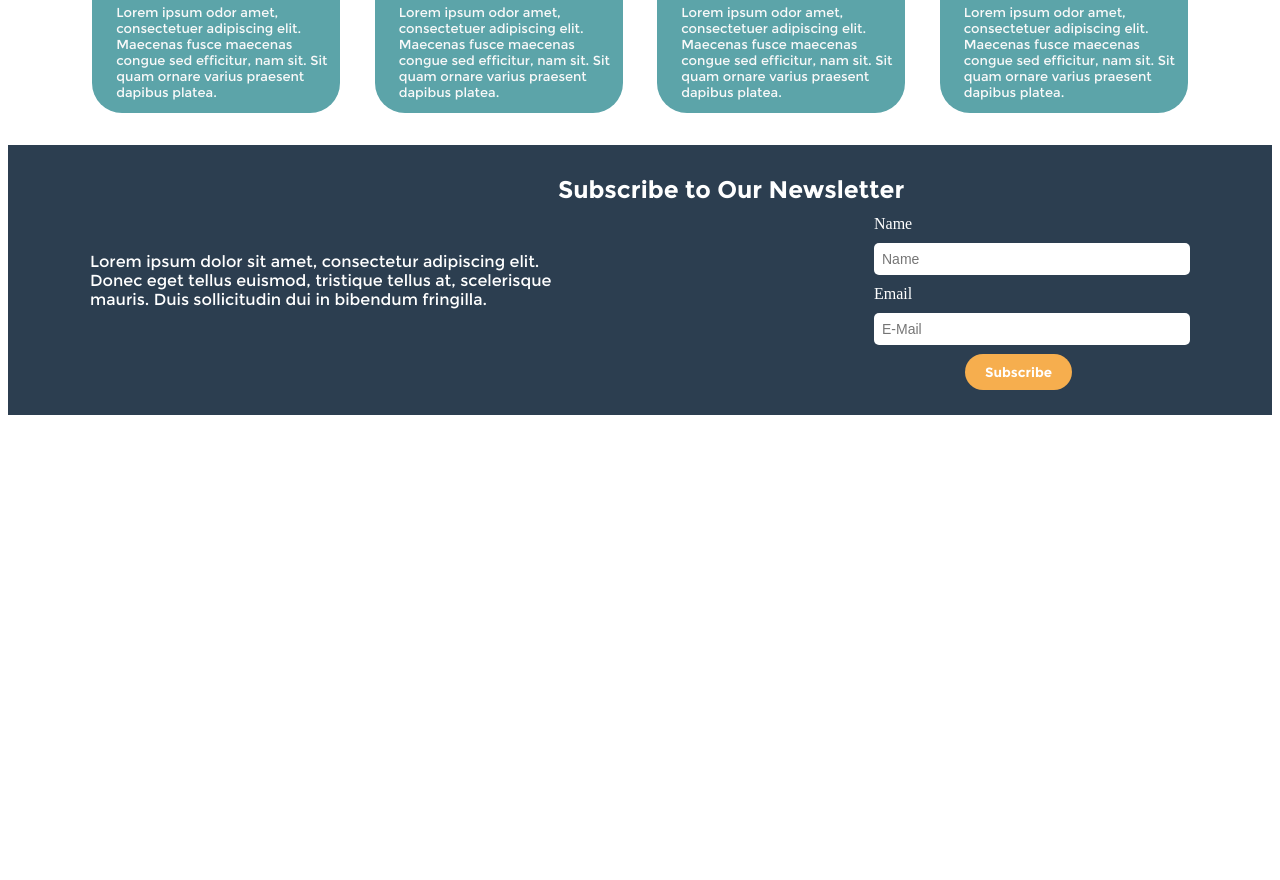
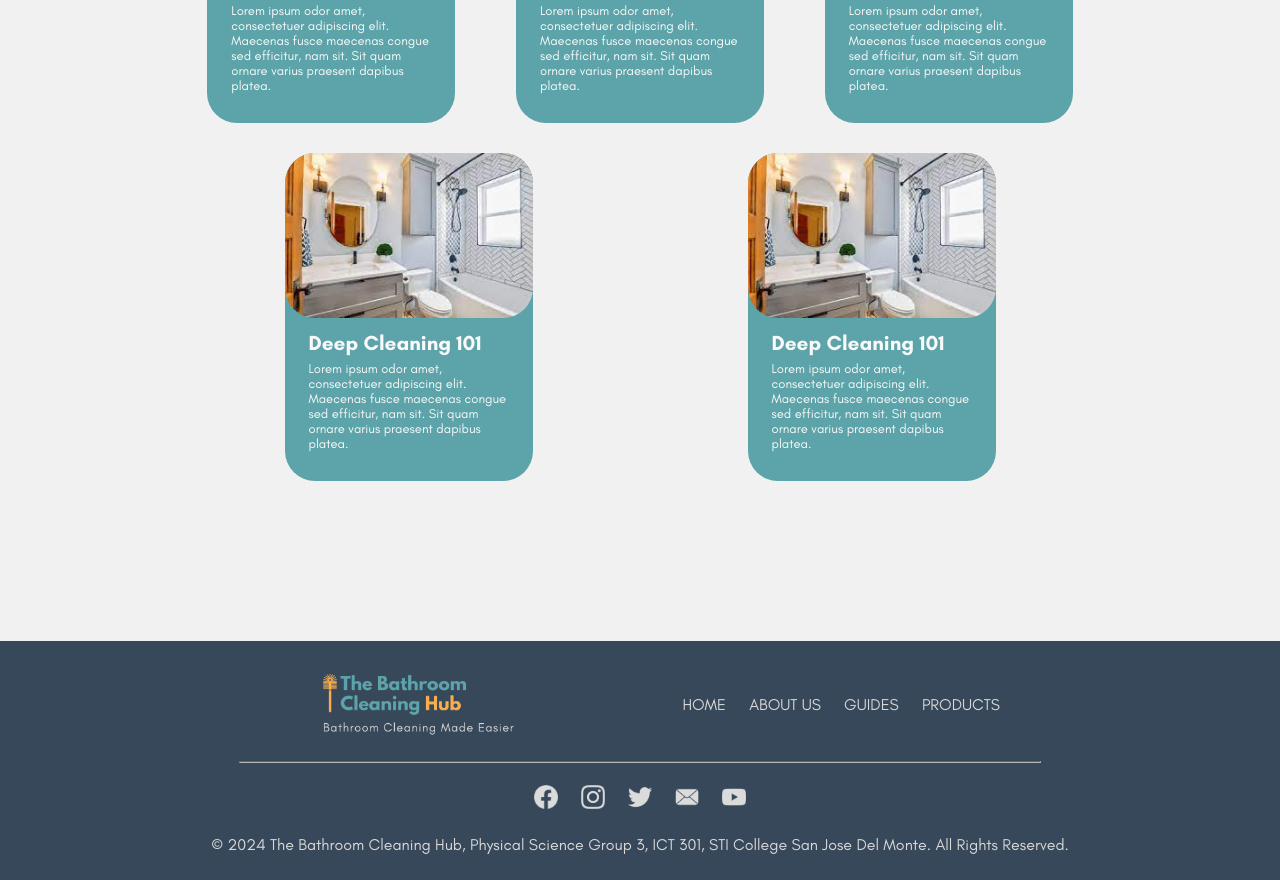
Before and after one commit to hireaki/BathroomCleaningHub-Website, a plain HTML site: page guides.html in a window 1280 px wide. Shown: the part 789-1669 px from the top of the page. Before the commit the page ends 1212 px from the top, so only its background shows below. Drawn offline with Linux system fonts and the light colour scheme.

Commit message:
index + about + guide

```diff
--- a/guides.html
+++ b/guides.html
@@ -2,8 +2,8 @@
     <html lang="en">
     <head>
         <meta charset="UTF-8">
-        <title></title>
-        <link rel="stylesheet" href="guides.css">
+        <title>GUIDES</title>
+        <link rel="stylesheet" href="styleGuides.css">
         <link rel="stylesheet" href="https://fonts.googleapis.com/css2?family=Montserrat:wght@700&display=swap">
     </head>
     <body>
@@ -11,14 +11,14 @@
         <!--NAV -->
         <nav id="desktop-nav">
 
-            <a class= "logo" href="#home"><img class= "logo"src="images/logo.png"></a>
+            <a class= "logo" href="index.html"><img class= "logo"src="images/logo.png"></a>
 
             <div>
                 <ul class="nav-links">
                 <li><a href="index.html">HOME</a></li>
                 <li><a href="about.html">ABOUT US</a></li>
                 <li><a href="guides.html">GUIDES</a></li>
-                <li><a href="#products">PRODUCTS</a></li>
+                <li><a href="products.html">PRODUCTS</a></li>
                 </ul>
             </div>
         </nav>
@@ -75,20 +75,35 @@
             </section>
         </main>
     <!--Guides-->
-    <footer>
-    <div class="newsletter">
-        <div class="newsletter-text">
-            <h2>Subscribe to Our Newsletter</h2>
-            <p>Lorem ipsum dolor sit amet, consectetur adipiscing elit. Donec eget tellus euismod, tristique tellus at, scelerisque mauris. Duis sollicitudin dui in bibendum fringilla.</p>
+     <!--FOOTER-->
+     <div class="footer">
+        <div>
+            <table class = "upper">
+                <tr>
+                    <td> <img class="fourImgLogo" src="images/logofooter.png"></td>
+                    <td> <img class="fourImg" src="images/iconblank.png"></td>
+                    <td> <img class="fourImg" src="images/iconblank.png"></td>
+                    <td><a class="navfooter" href="index.html">HOME</a></td>
+                    <td><a class="navfooter" href="about.html">ABOUT US</a></td>
+                    <td><a class="navfooter" href="guides.html">GUIDES</a></td>
+                    <td><a class="navfooter" href="products.html">PRODUCTS</a></td>
+                </tr>
+            </table>
         </div>
-        <form class="newsletter-form" action="index.html">
-            <label class="Name">Name</label>
-            <input type="text" name="name" placeholder="Name">
-            <label class="Email">Email</label>
-            <input type="email" name="email" placeholder="E-Mail">
-            <button type="submit">Subscribe</button>
-        </form>
+        <hr>
+        <div class="icons"></div>
+            <table>
+                <tr>
+                    <td> <a href="https://www.facebook.com/"><img class="fourImg" src="images/iconFb.png"></a></td>
+                    <td> <a href="https://www.instagram.com/"><img class="fourImg" src="images/iconIg.png"></a></td>
+                    <td> <a href="https://www.twitter.com/"><img class="fourImg" src="images/iconTwt.png"></a></td>
+                    <td> <a href="https://www.gmail.com/"><img class="fourImg" src="images/iconEmail.png"></a></td>
+                    <td> <a href="https://www.youtube.com/"><img class="fourImg" src="images/iconYt.png"></a></td>
+                </tr>
+            </table>
+            <p>© 2024 The Bathroom Cleaning Hub, Physical Science Group 3, ICT 301, STI College San Jose Del Monte. All Rights Reserved. </p>
+        </div>
     </div>
-</footer>
+    <!--FOOTER-->
 
     </body>
--- a/script.js
+++ /dev/null
@@ -1,6 +0,0 @@
-var ask = confirm("Would You Like To Subscribe To Our Newsletter?\n\nRecieve Updates About New Guides, Latest Products, And Exclusive Tips And Tricks To Help You Keep Your Bathroom Tidy.");
-
-if(ask == true){
-    var email = prompt("Enter Your Email");
-    alert("Thank You For Subscribing!");
-}
--- a/styleAbout.css
+++ b/styleAbout.css
@@ -35,7 +35,6 @@ h1{
     font-family: "League";
     font-size: 6rem;
     line-height: 1.1;
-    width: fit-content;
 }
 
 h2,h4{
@@ -45,7 +44,6 @@ h2,h4{
     line-height: 1.1;
     letter-spacing: 0.03em;
     font-weight:normal;
-    width: fit-content;
 }
 
 h3{
@@ -142,20 +140,16 @@ a:hover {
     min-height:  12rem;
     max-height: 24rem;
 
-    padding: 4rem 15rem;
+    padding: 4rem 20vw;
     background-color: #f9f9f9;
 }
 
 .three{
     height:50rem;
-
     background-color: #38757a;
-
     text-align: end;
-
-    padding: 4rem 7rem;
+    padding: 4rem 5rem;
 }
-
 .footer{
     height: 10rem;
 
@@ -184,17 +178,17 @@ h1.sub{
 
 h2.sub{
     color: #5ca4a9;
-    font-size: 1.7rem;
+    font-size: 1.9vw;
     text-align: center;
     font-weight:normal;
 }
 
 h4.sub{
     color: #e9e8e8;
-    font-size: 1.5rem;
+    font-size: 1.5vw;
     text-align: center;
     font-weight:normal;
-
+    padding: 0 5vw;
     margin: 0 auto;
 }
 
@@ -208,6 +202,7 @@ span{
     margin: 2rem;
     display: flex;
     justify-content: space-evenly;
+    gap: 2remS;
 }
 
 .guides{
--- a/guides.css
+++ b/styleGuides.css
@@ -12,13 +12,9 @@
     font-family: 'League';
     src: url('fonts/LeagueSpartan-Bold.otf');
   }
-  @font-face {
-    font-family: 'Montserrat Regular';
-    src: url('fonts/montserrat.regular.ttf');
-  }
-  @font-face {
-    font-family: 'Montserrat Bold';
-    src: url('fonts/montserrat.bold.ttf');
+
+  body{
+    background-color: #37485a;
   }
 
 /* nav */
@@ -46,7 +42,7 @@ nav {
     align-items: center;
     height: 17vh;
     background-color: #f9f9f9;
-    box-shadow: 0 2px 4px 0 #00000033;
+    box-shadow: 0 2px 4px 0 #000000be;
 }
 
 .nav-links {
@@ -67,19 +63,23 @@ a:hover {
 
 /* nav */
 
+body{
+    margin: 0;
+}
+
 main {
-    max-width: 1100px;
-    margin: 2rem auto;
-    padding: 0 1rem;
-
+    background-color: #f1f1f1;
+    margin: 0 auto;
+    padding: 3.5rem 12rem;
+    padding-bottom: 10rem;
 }
 
 .guides h1 {
-    font-weight: bold;
     text-transform: uppercase;
     font-size: 48px;
     text-align: center;
-    font-family: "Montserrat", sans-serif;
+    font-family: "League", sans-serif;
+    margin-top: 0;
 }
 .cleaning-word{
     color: teal;
@@ -119,85 +119,74 @@ main {
 .guide-container h2 {
     position: absolute;
     top: 10rem;
-    font-size: 17px;
-    margin: 1rem 0 0.5rem;
+    font-size: 1.3rem;
     color: #f9f9f9;
-    font-family: "Montserrat Bold", sans-serif;
+    font-family: "Glacial Bold", sans-serif;
 }
 
 .guide-container p {
     position: absolute;
-    bottom: 0px;
+    top: 13rem;
+    padding-right: 1rem;
     font-weight: normal;
     text-align: left;
+    margin: 0;
     font-size: 13px;
     color: #f9f9f9;
-    font-family: "Montserrat Regular", sans-serif;
+    font-family: "Glacial", sans-serif;
 }
 
-/*footer*/
-footer {
-    position: relative;
-    background-color: #2C3E50;
-    padding: 50px 0;
-    text-align: center;
-    color: white;
+p{
+    margin: 0;
 }
 
-.newsletter {
-    display: flex;
-    justify-content: space-between;
-    align-items: center;
-    max-width: 1100px;
-    margin: 0 auto;
-    padding: 20px;
-    gap: 50px;
+.upper{
+    padding-top: 2rem;
 }
 
+.footer{
+    height: 10rem;
 
-.newsletter-text {
-    max-width: 500px;
-    text-align: left;
+    background-color: #37485a;
+    background-repeat: no-repeat;
+    background-size: cover;
+    background-position: center;
+
+    padding-top: 0.9rem;
+    padding-bottom: 4rem;
+
+    display: flex;
+    justify-content: center;
+    flex-direction: column;
+    align-items: center;
 }
 
-.newsletter-text h2 {
-    position: absolute;
-    top: 10px;
-    left: 550px;
-    text-align: center;
-    font-size: 24px;
-    margin-bottom: 10px;
-    font-family: "Montserrat Bold", sans-serif;
+.icons{
+    display: flex;
+    justify-content: center;
 }
 
-.newsletter-text p {
-    font-size: 16px;
-    font-family: "Montserrat Regular", sans-serif;
+.fourImgLogo{
+    height: 5rem;
+    padding: 0.7rem 3rem;
 }
 
-.newsletter-form {
-    display: flex;
-    flex-direction: column;
-    align-items:start;
-    gap: 10px;
+.fourImg{
+    height: 1.5rem;
+    padding: 1.2rem 0.6em;
 }
 
-.newsletter-form input {
-    width: 300px;
-    padding: 8px;
-    border: none;
-    border-radius: 5px;
-    font-size: 14px;
+.navfooter{
+    padding: 1.2rem 0.6em;
 }
 
-.newsletter-form button {
-    background-color: #f6ae4e;
-    color: white;
-    border: none;
-    padding: 10px 20px;
-    border-radius: 20px;
-    font-family: "Montserrat Bold";
-    position: absolute;
-    right: 200px;
-    bottom: 25px;
+a.navfooter, p{
+    color: #d8d8d8;
+    font-family: "Glacial";
 }
+
+hr{
+    width: 50rem;
+    margin: 0;
+    border-color: #b6b6b6;
+}
```
Also changed, not shown: about.html (+4 -4 lines), index.html (+9 -9 lines), styleIndex.css (+8 -0 lines).
